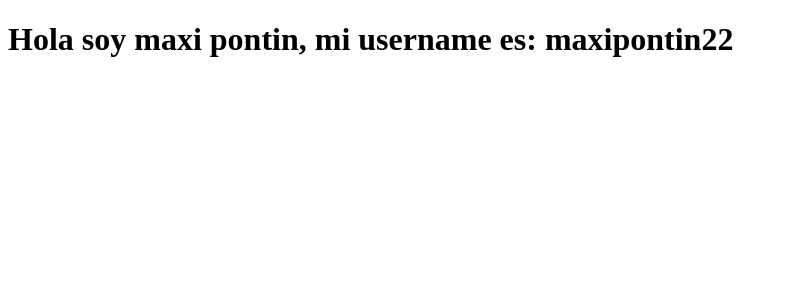
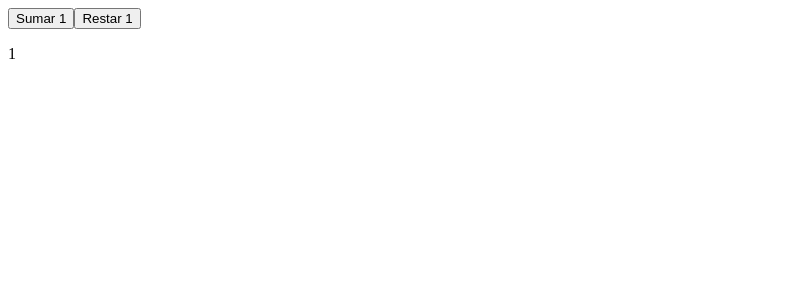
Before and after one commit to maximilianopontin/ApiGiphy, a React (Vite) app in the folder vite-project/: page / in a window 1280 px wide. Shown: the top 300 px of the page, without its empty margins (0-788 px from the left). Built offline with nearby package versions, Linux system fonts and the light colour scheme.

Commit message:
uso de usestate basico para un contador

```diff
--- a/vite-project/src/App.jsx
+++ b/vite-project/src/App.jsx
@@ -2,19 +2,27 @@ import { useState } from 'react'
 import reactLogo from './assets/react.svg'
 import viteLogo from '/vite.svg'
 
-//interpolamos variables entre llaves en el return
-const nombre= "maxi pontin";
-
-//interpolamos arreglos
-const arr= ["maxi", "pontin", 22];
 
 function App() {
+  //hooks para crear estado use state: devuelve una variable que tiene el valor y una funcion que cambia el valor de esa variable (le dice a react que tiene que renderizarse)
+  const [num, setNum] = useState(1); // el usestate entre parentesis tiene el valor inicial de la variable creada, pueden ser numeros, letras, null, etc.
 
+  //usamos la funcion set de la variable para poder visualizar el cambio en pantalla
+  const sumar = () => {
+    setNum(num + 1);
+  }
+  const restar = () => {
+    setNum(num - 1);
+  }
   return (
     <>
-     <h1>
-      Hola soy {nombre}, mi username es: {arr}
-     </h1>
+      <button onClick={sumar}>
+        Sumar 1
+      </button>
+      <button onClick= {restar}>
+        Restar 1
+      </button>
+      <p>{num}</p>
     </>
   )
 }
```
